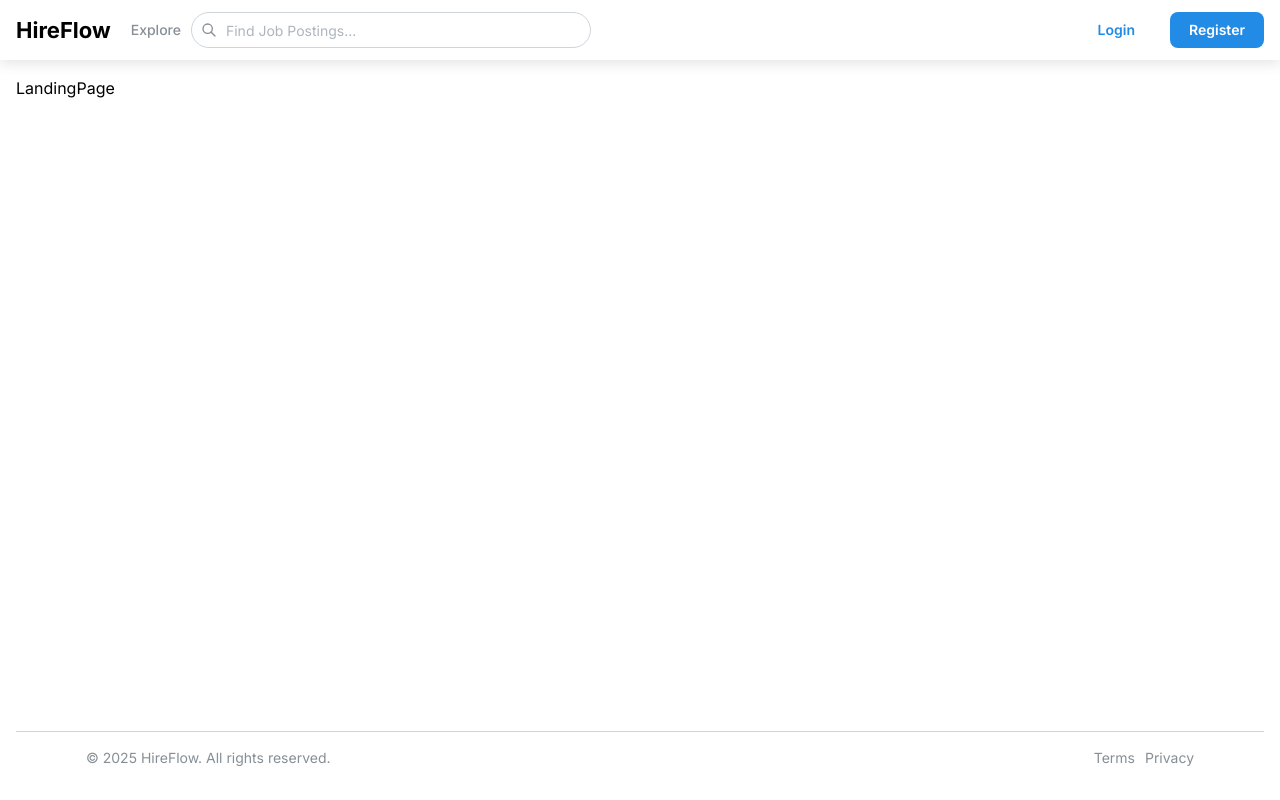
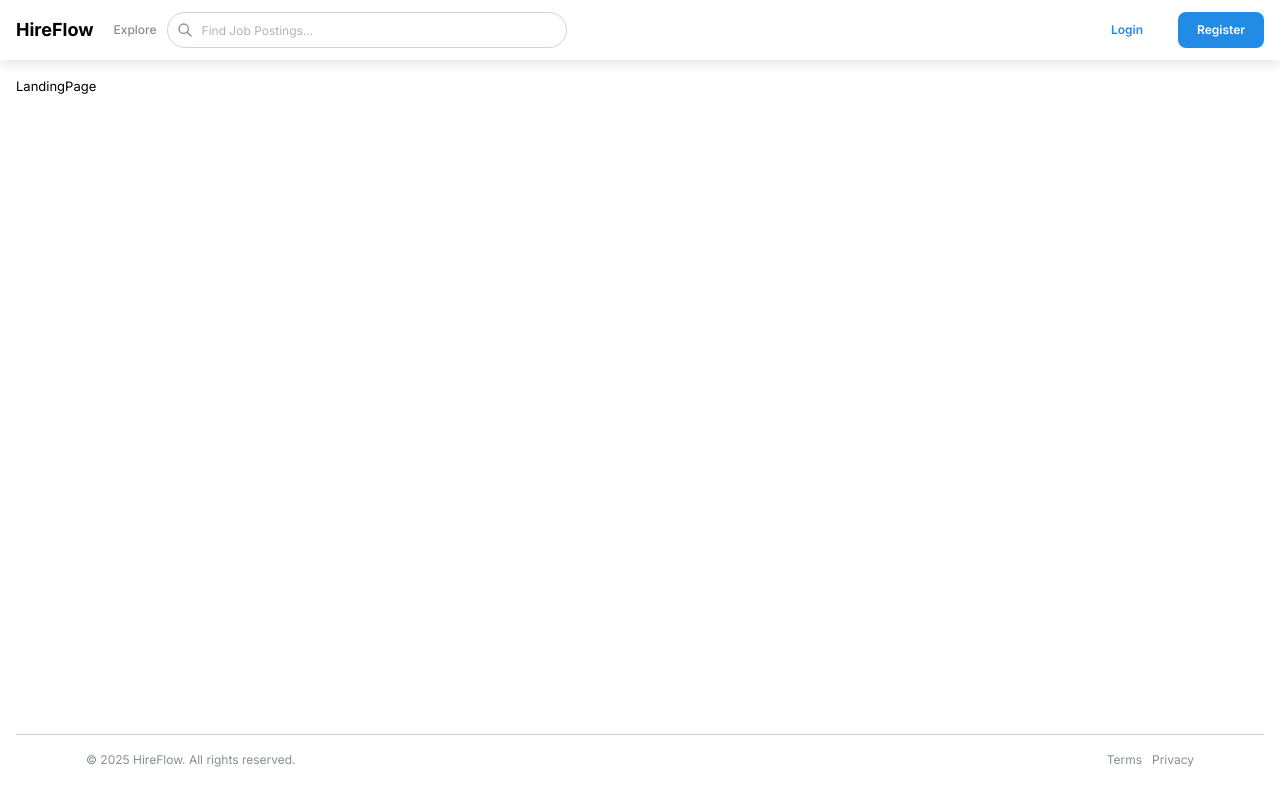
Before and after one commit to maxi-stein/hireflow, a React (Vite) app in the folder frontend/: page / in a window 1280 px wide. Built offline with nearby package versions, Linux system fonts and the light colour scheme; no server answers.

Commit message:
FRONT: fontsize adjustment

```diff
--- a/frontend/src/styles/theme.ts
+++ b/frontend/src/styles/theme.ts
@@ -4,4 +4,21 @@ export const theme = createTheme({
   primaryColor: "blue",
   defaultRadius: "md",
   fontFamily: "Inter, sans-serif",
+  fontSizes: {
+    xs: '0.625rem',  // 10px
+    sm: '0.75rem',   // 12px
+    md: '0.8125rem',  // 13px
+    lg: '0.875rem',   // 14px
+    xl: '1rem',      // 16px
+  },
+  headings: {
+    sizes: {
+      h1: { fontSize: '1.625rem' },  // 26px
+      h2: { fontSize: '1.375rem' },  // 22px
+      h3: { fontSize: '1.125rem' },  // 18px
+      h4: { fontSize: '1rem' },      // 16px
+      h5: { fontSize: '0.875rem' },  // 14px
+      h6: { fontSize: '0.8125rem' }, // 13px
+    },
+  },
 });
```
